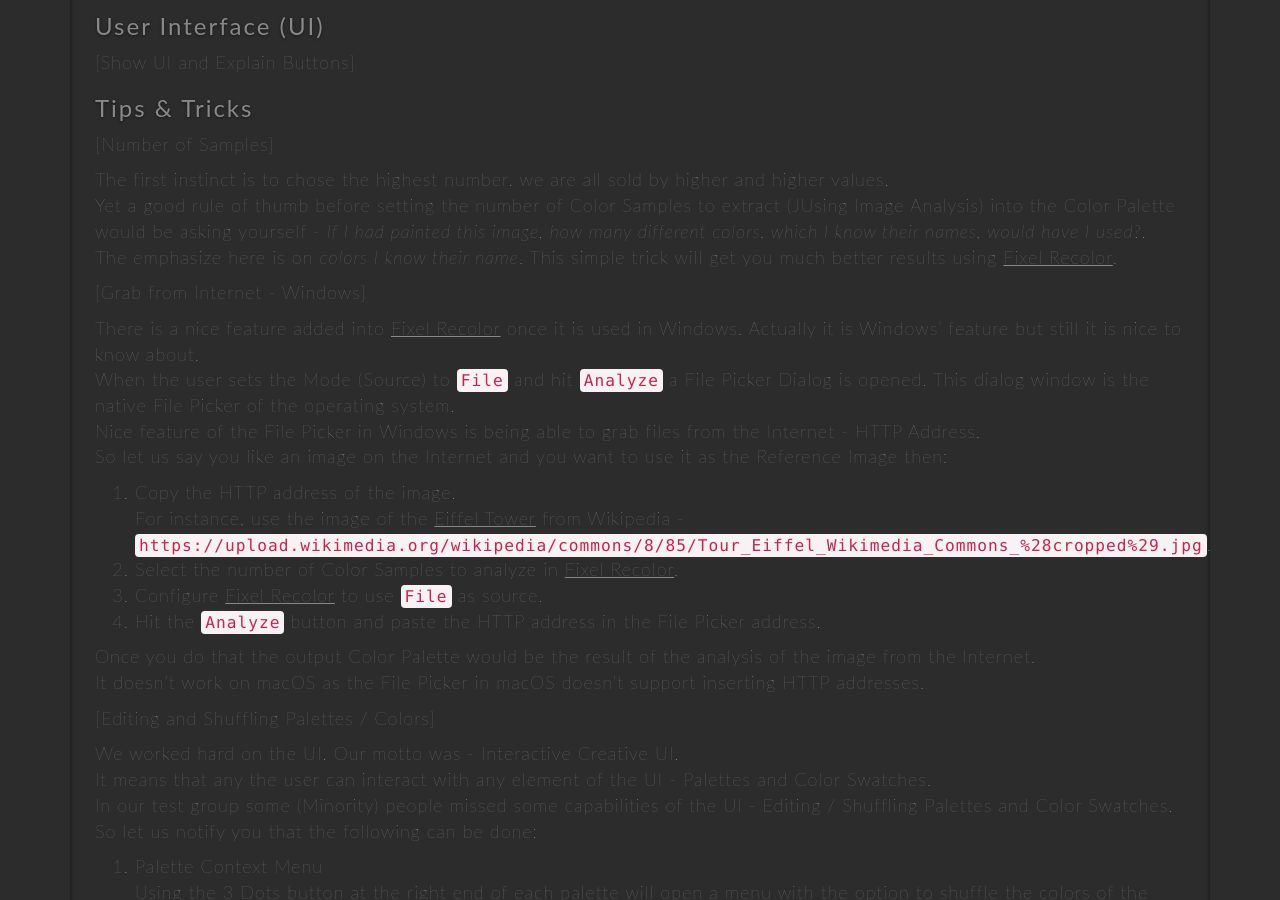
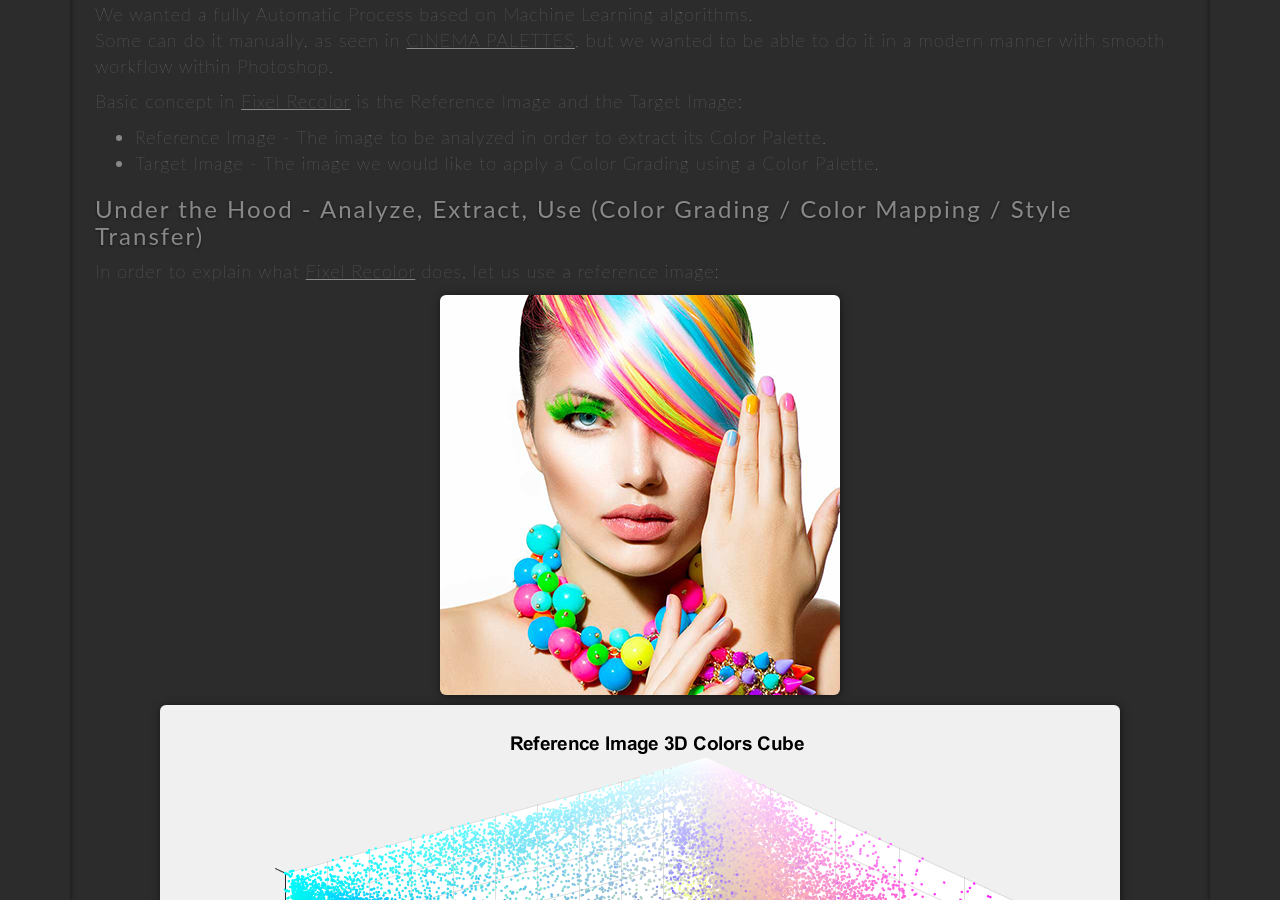
Before and after one commit to FixelAlgorithmsTeam/fixel, a Jekyll site: the page built from _posts/2018-12-22-fixel-recolor-1-ps.md, in a window 1280 px wide and 900 px high, scrolled down 1842 px. Built offline with Jekyll 4.4.1, drawn with Linux system fonts in a browser that asks for light colours; nearby versions of some CDN libraries; comment, search, counter and statistics services are not loaded; some of the changed lines change nothing that is shown.

```diff
--- a/_posts/2018-12-22-fixel-recolor-1-ps.md
+++ b/_posts/2018-12-22-fixel-recolor-1-ps.md
@@ -66,6 +66,12 @@
  *	Target Image - The image we would like to apply a Color Grading using a Color Palette.
 
 ### Under the Hood - Analyze, Extract, Use (Color Grading / Color Mapping / Style Transfer)
+
+In order to explain what [Fixel Recolor][98] does, let us use a reference image:
+
+![][Figure002]{:class="center-img"}
+
+![][Figure003]{:class="center-img"}
 
 ### User Interface (UI)
 [Show UI and Explain Buttons]
@@ -150,12 +156,12 @@
   [05]: https://www.youtube.com/watch?v=xvjno4d8uJ8 "How to Generate the Classic Luminosity Masks Using Mask / Channel Operations (Add, Subtract, Intersect [Multiply])"
   [98]: https://fixelalgorithms.co/products/recolor/ "Fixel Recolor - Recoloring, Color Grading and Style Transfer for Photographers and Designers - Adobe Photoshop Plug In"
   [99]: https://fixelalgorithms.co "Fixel Algorithms"
-  [Figure001]: {{site.baseurl}}/news/images/FixelRecolor1Ps/PhotoshopGradientMap.png "Figure 001 - Photoshop Gradient Map Tool & Color Palette"
-  [Figure002]: {{site.baseurl}}/news/images/FixelRecolor1Ps/SimpleLiving.png "Figure 002 - Real World Reference Image"
-  [Figure003]: {{site.baseurl}}/news/images/FixelRecolor1Ps/PhotoshopColorSettings.png "Figure 003 - Photoshop Color Profile Settings"
-  [Figure004]: {{site.baseurl}}/news/images/FixelRecolor1Ps/ColorProfileOutputValue.png "Figure 004 - Photoshop Color Profile - Pixel Values"
-  [Figure005]: {{site.baseurl}}/news/images/FixelRecolor1Ps/GeneratingLightDarkMidCorrectColorSpace.png "Figure 005 - Luminosity Masks Light, Dark and Mid Under Correct Color Profile Settings"
-  [Figure006]: {{site.baseurl}}/news/images/FixelRecolor1Ps/GeneratingLightDarkMidWrongColorSpace.png "Figure 006 - Luminosity Masks Light, Dark and Mid Under Wrong Color Profile Settings"
-  [Figure007]: {{site.baseurl}}/news/images/FixelRecolor1Ps/PhotoshopDotGainVsFixelLuminosityMaskAnimated.png "Figure 007 - Luminosity Masks - Photoshop (Color Profile - Dot Gain 20%) vs. Theory (Fixel)"
-  [Figure008]: {{site.baseurl}}/news/images/FixelRecolor1Ps/PhotoshopSGrayVsFixelLuminosityMaskAnimated.png "Figure 008 - Luminosity Masks - Photoshop (Color Profile - sGray) vs. Theory (Fixel)"
-  [Figure009]: {{site.baseurl}}/news/images/FixelRecolor1Ps/FixelZoneSelectorParametersAnimated.png "Figure 009 - Luminosity Masks - Fixel Zone SelectorMask Generation Capabilities"
+  [Figure001]: {{site.baseurl}}/news/images/FixelRecolor1/PhotoshopGradientMap.png "Figure 001 - Photoshop Gradient Map Tool & Color Palette"
+  [Figure002]: {{site.baseurl}}/news/images/FixelRecolor1/Fixel Recolor Blog - Reference Image.png "Figure 002 - Reference Image"
+  [Figure003]: {{site.baseurl}}/news/images/FixelRecolor1/ReferenceImage3DColorsCube.png "Figure 003 - Reference Image 3D Colors Cube"
+  [Figure004]: {{site.baseurl}}/news/images/FixelRecolor1/ColorProfileOutputValue.png "Figure 004 - Photoshop Color Profile - Pixel Values"
+  [Figure005]: {{site.baseurl}}/news/images/FixelRecolor1/GeneratingLightDarkMidCorrectColorSpace.png "Figure 005 - Luminosity Masks Light, Dark and Mid Under Correct Color Profile Settings"
+  [Figure006]: {{site.baseurl}}/news/images/FixelRecolor1/GeneratingLightDarkMidWrongColorSpace.png "Figure 006 - Luminosity Masks Light, Dark and Mid Under Wrong Color Profile Settings"
+  [Figure007]: {{site.baseurl}}/news/images/FixelRecolor1/PhotoshopDotGainVsFixelLuminosityMaskAnimated.png "Figure 007 - Luminosity Masks - Photoshop (Color Profile - Dot Gain 20%) vs. Theory (Fixel)"
+  [Figure008]: {{site.baseurl}}/news/images/FixelRecolor1/PhotoshopSGrayVsFixelLuminosityMaskAnimated.png "Figure 008 - Luminosity Masks - Photoshop (Color Profile - sGray) vs. Theory (Fixel)"
+  [Figure009]: {{site.baseurl}}/news/images/FixelRecolor1/FixelZoneSelectorParametersAnimated.png "Figure 009 - Luminosity Masks - Fixel Zone SelectorMask Generation Capabilities"
```
